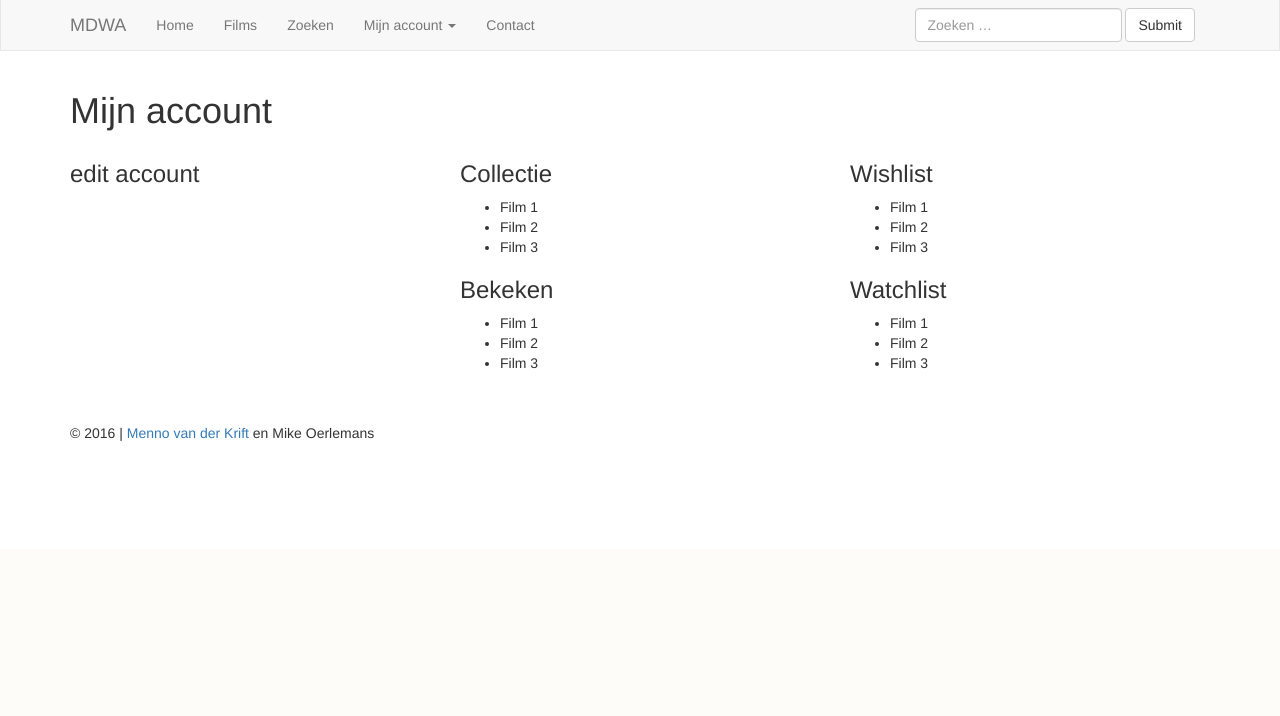
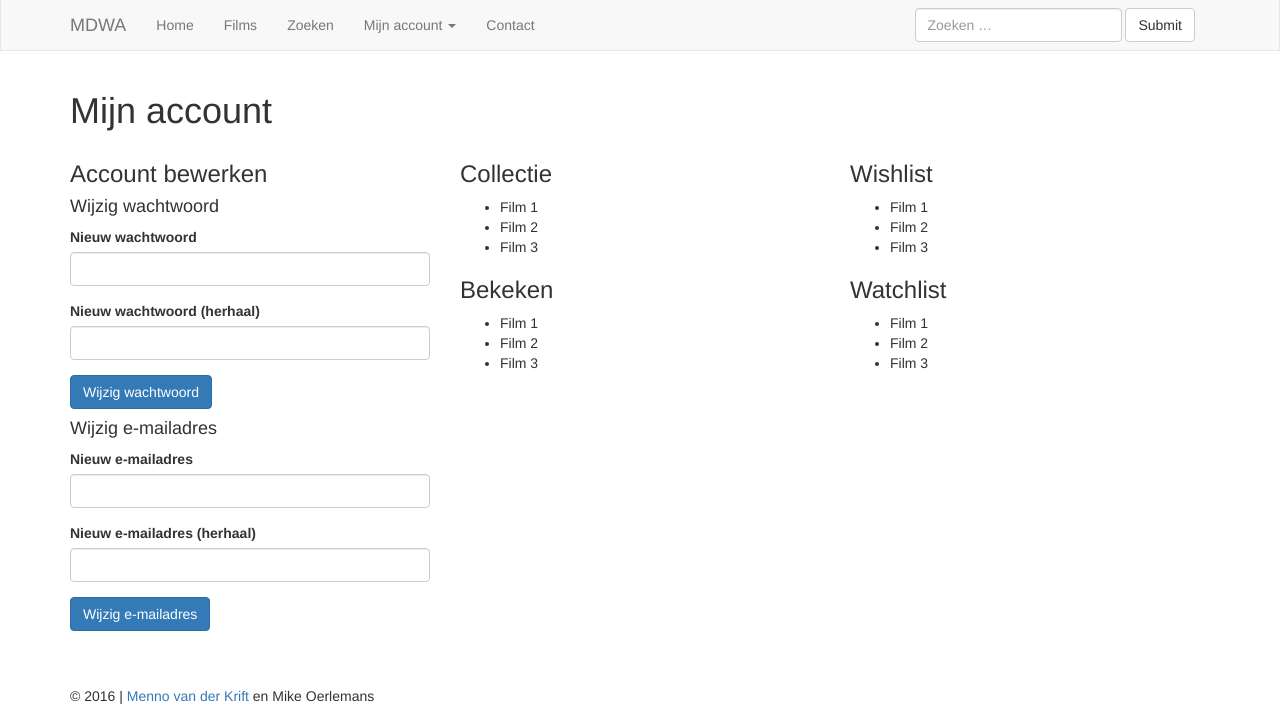
Before and after one commit to mikeo26/OMDB-app, a PHP site: page /mijnaccount in a window 1280 px wide. Shown: the part 251-967 px from the top of the page. Before the commit the page ends 692 px from the top, so only its background shows below. Run offline with PHP 8.4, Linux system fonts and the light colour scheme; the visitor is signed in with stand-in values (Sample User, id 1); some libraries are stand-ins or nearby versions.

Commit message:
jQuery vaildate NL

```diff
--- a/app/footer.php
+++ b/app/footer.php
@@ -29,6 +29,7 @@ $('.nav a').filter(function() {
     return this.href == url;
 }).parent().addClass('active');
 $("#registerForm").validate({
+	lang: 'nl',
 	rules: {
 		herhaalwachtwoord: {
 			equalTo: "#wachtwoord"
@@ -37,6 +38,27 @@ $("#registerForm").validate({
 });
 $("#loginForm").validate();
 $("#contactForm").validate();
+$("#changePass").validate({
+	rules: {
+		newpass2: {
+			equalTo: "#newpass1"
+		}
+	}
+});
+	$("#submitNewPass").click(function(){
+		var passData = {
+			newpass1: $("#newpass1"),
+			newpass2: $("#newpass2")
+		}
+		$.post(
+			"changePass.php",
+			passData,
+			function() {
+				console.log(passData);
+			}
+		);
+
+	});
 });
 
 
--- a/app/head.php
+++ b/app/head.php
@@ -12,6 +12,7 @@ session_start();
 	<script src="https://bootswatch.com/bower_components/bootstrap/dist/js/bootstrap.min.js"></script>
 	<script src="assets/js/queries.js"></script>
 	<script src="assets/js/jquery.validate.min.js"></script>
+	<script type="text/javascript" src="assets/js/localization/messages_nl.min.js"></script>
 
 	<!-- Optional theme -->
 	<link rel="stylesheet" href="assets/css/style.css">
--- a/app/mijnaccount.php
+++ b/app/mijnaccount.php
@@ -23,7 +23,33 @@ if(!isset($_SESSION['user'])) {
 		</div>
 		<div class="row">
 			<div class="col-sm-4 col-md-4 col-lg-4">
-				<h3>edit account</h3>
+				<h3>Account bewerken</h3>
+				<h4>Wijzig wachtwoord</h4>
+				<form id="changePass">
+					<div class="form-group">
+						<label for="newpass1" class="control-label">Nieuw wachtwoord</label>
+						<input type="password" class="form-control" id="newpass1" name="newpass1" required minlength="6">
+					</div>
+					<div class="form-group">
+						<label for="newpass2" class="control-label">Nieuw wachtwoord (herhaal)</label>
+						<input type="password" class="form-control" id="newpass2" name="newpass2" required minlength="6">
+					</div>
+				</form>
+										<a href="#"><div class="btn btn-primary" id="submitNewPass" name="submitNewPass">Wijzig wachtwoord</div></a>
+				<h4>Wijzig e-mailadres</h4>
+				<form id="changeEmail">
+					<div class="form-group">
+						<label for="email1" class="control-label">Nieuw e-mailadres</label>
+						<input type="text" class="form-control" id="email1" name="email1">
+					</div>
+					<div class="form-group">
+						<label for="email2" class="control-label">Nieuw e-mailadres (herhaal)</label>
+						<input type="text" class="form-control" id="email2" name="email2">
+					</div>
+					<div class="form-group">
+						<input type="submit" class="btn btn-primary" id="submitNewMail" name="submitNewMail" value="Wijzig e-mailadres">
+					</div>
+				</form>
 			</div>
 
 			<div class="col-sm-4 col-md-4 col-lg-4">
```
Also changed, not shown: app/changePass.php (added, +13 -0 lines).
